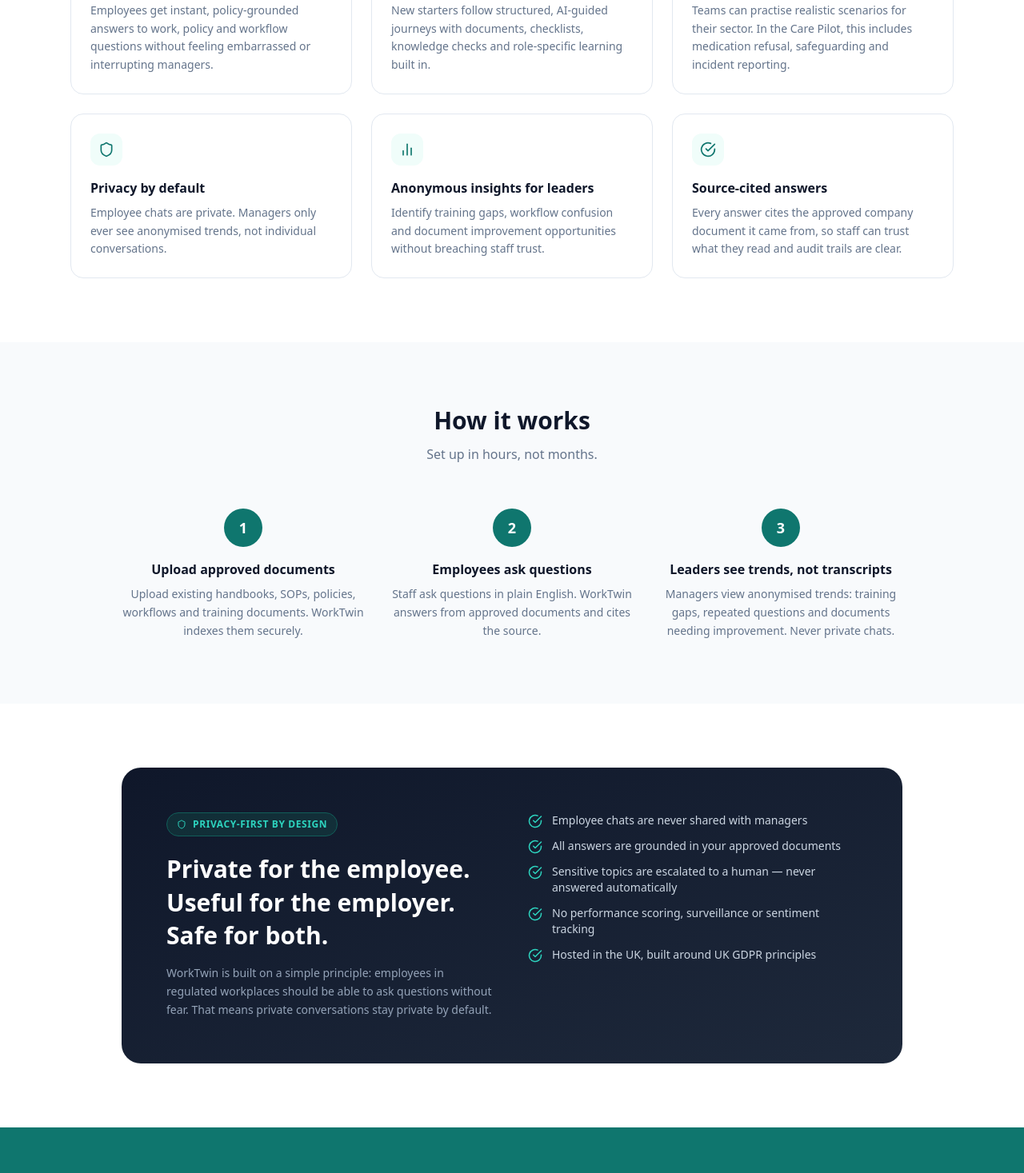
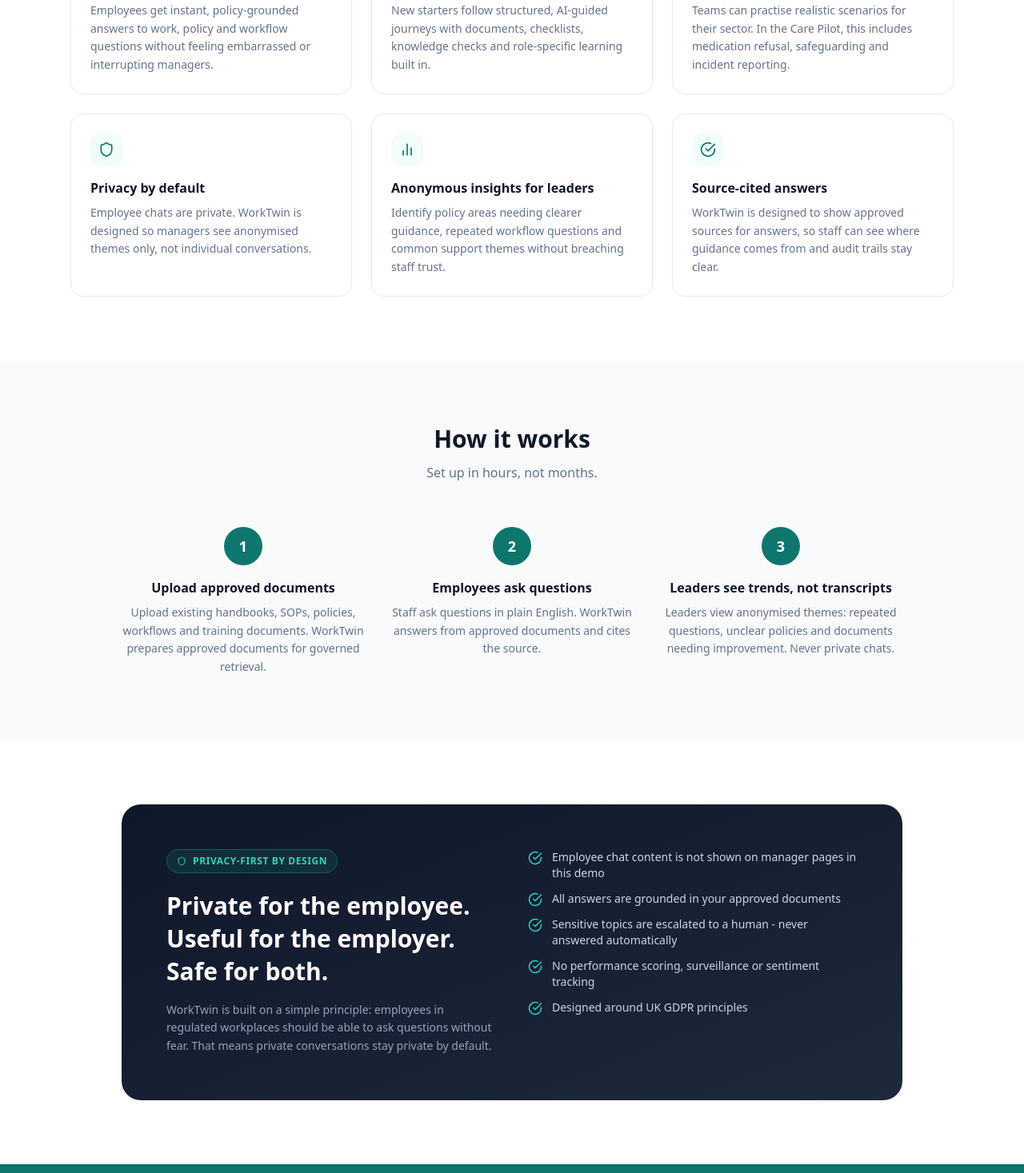
Before and after one commit to inaambasit/worktwin-care-pilot, a Next.js app in the folder frontend/: page / in a window 1280 px wide. Shown: the part 1039-2506 px from the top of the page at 80% size. Built offline with nearby package versions, Linux system fonts and the light colour scheme.

Commit message:
Polish public landing page wording

```diff
--- a/frontend/app/page.tsx
+++ b/frontend/app/page.tsx
@@ -24,35 +24,35 @@ const features = [
     icon: Shield,
     title: 'Privacy by default',
     description:
-      'Employee chats are private. Managers only ever see anonymised trends, not individual conversations.',
+      'Employee chats are private. WorkTwin is designed so managers see anonymised themes only, not individual conversations.',
   },
   {
     icon: BarChart2,
     title: 'Anonymous insights for leaders',
     description:
-      'Identify training gaps, workflow confusion and document improvement opportunities without breaching staff trust.',
+      'Identify policy areas needing clearer guidance, repeated workflow questions and common support themes without breaching staff trust.',
   },
   {
     icon: CheckCircle,
     title: 'Source-cited answers',
     description:
-      'Every answer cites the approved company document it came from, so staff can trust what they read and audit trails are clear.',
+      'WorkTwin is designed to show approved sources for answers, so staff can see where guidance comes from and audit trails stay clear.',
   },
 ]
 
 const trustItems = [
-  'Employee chats are never shared with managers',
+  'Employee chat content is not shown on manager pages in this demo',
   'All answers are grounded in your approved documents',
-  'Sensitive topics are escalated to a human — never answered automatically',
+  'Sensitive topics are escalated to a human - never answered automatically',
   'No performance scoring, surveillance or sentiment tracking',
-  'Hosted in the UK, built around UK GDPR principles',
+  'Designed around UK GDPR principles',
 ]
 
 const steps = [
   {
     step: '1',
     title: 'Upload approved documents',
-    description: 'Upload existing handbooks, SOPs, policies, workflows and training documents. WorkTwin indexes them securely.',
+    description: 'Upload existing handbooks, SOPs, policies, workflows and training documents. WorkTwin prepares approved documents for governed retrieval.',
   },
   {
     step: '2',
@@ -62,7 +62,7 @@ const steps = [
   {
     step: '3',
     title: 'Leaders see trends, not transcripts',
-    description: 'Managers view anonymised trends: training gaps, repeated questions and documents needing improvement. Never private chats.',
+    description: 'Leaders view anonymised themes: repeated questions, unclear policies and documents needing improvement. Never private chats.',
   },
 ]
 
```
